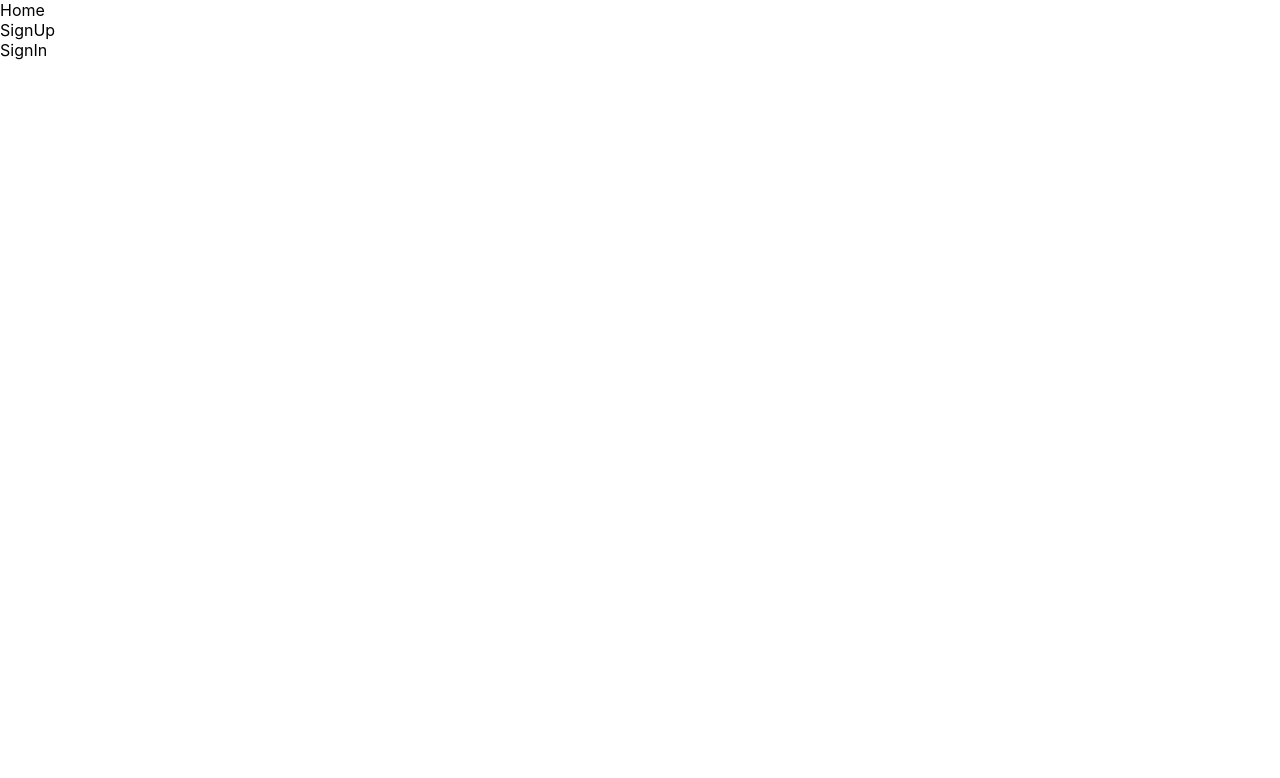
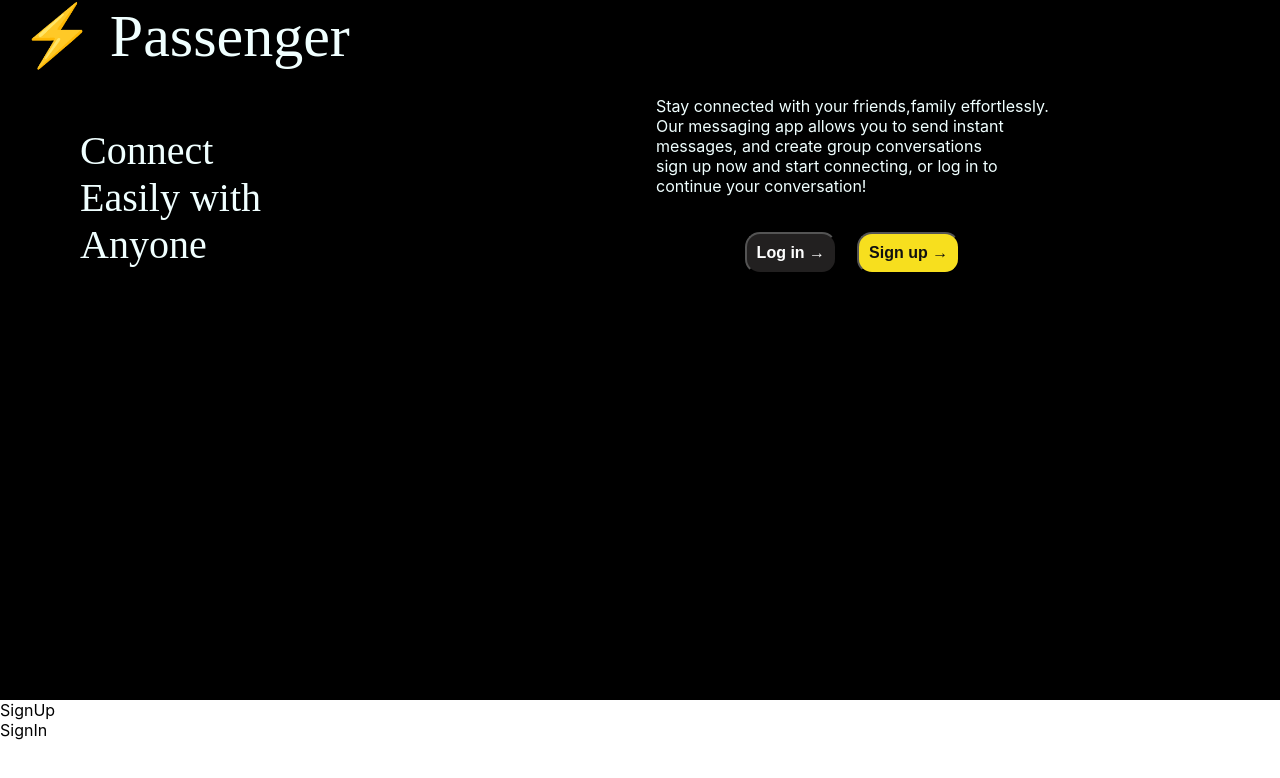
Before and after one commit to polanaeem1/Chat_App, a React (Create React App) app: page / in a window 1280 px wide. Shown: the top 778 px of the page. Built offline with nearby package versions, Linux system fonts and the light colour scheme.

Commit message:
home page

```diff
--- a/src/Home/Home.jsx
+++ b/src/Home/Home.jsx
@@ -3,8 +3,28 @@ import './style.css'
 
 const Home = () => {
   return (
-    <div>Home</div>
+    <div className='home-page'>
+      <nav className='home-nav'>
+<i className="fa-solid fa-bolt-lightning"></i>
+
+⚡ Passenger
+      </nav>
+      <div className='home-c1'>Connect <br /><span className='home-grid'> Easily with</span> <br /> Anyone</div>
+      <div className='home-c2'>
+        <p>Stay connected with your friends,family effortlessly.
+          <br /> Our messaging app allows you to send instant <br />
+          messages, and create group conversations <br /> sign up now and start connecting, or log in to <br /> continue your conversation!
+        </p>
+        <br />
+        <div className='home-btns'>
+        <button className='home-log'>Log in   →</button>
+        <button className='home-sign'>Sign up   →</button>
+        </div>
+
+      </div>
+      <div class="lightning-bolt"></div>
+    </div>
   )
 }
 
-export default Home
+export default Home;
--- a/src/Home/style.css
+++ b/src/Home/style.css
@@ -1 +1,53 @@
-/* SignUp Style */
+
+.home-page{
+    background-color: black;
+    color: azure;
+    height: 700px;
+    width: 100%;
+
+}
+.home-nav{
+    background-color: black;
+    height: 80px;
+    color:azure;
+    padding-left: 20px;
+    font-size: 60px;
+    font-family:serif;
+}
+.home-grid{
+    color: linear-gradient(to left, yellow, azure);
+}
+
+
+.home-c1{
+    padding-left: 80px;
+    font-size:40px;
+    font-family:serif;
+    display:inline-block;
+    width: 45%;
+}
+.home-c2{
+    display: inline-block;
+}
+.home-log,.home-sign{
+    text-decoration: none;
+    padding: 10px;
+    border-radius: 15px;
+    font-size: 16px;
+    font-weight: bold;
+}
+.home-btns{
+    display: block;
+    display: flex;
+    justify-content:center;
+    gap: 20px;
+
+}
+.home-log{
+    background-color: hsl(0, 3%, 13%);
+    color: #fff;
+}
+.home-sign{
+    background-color: #f7df1e;
+    color: #111;
+}
```
